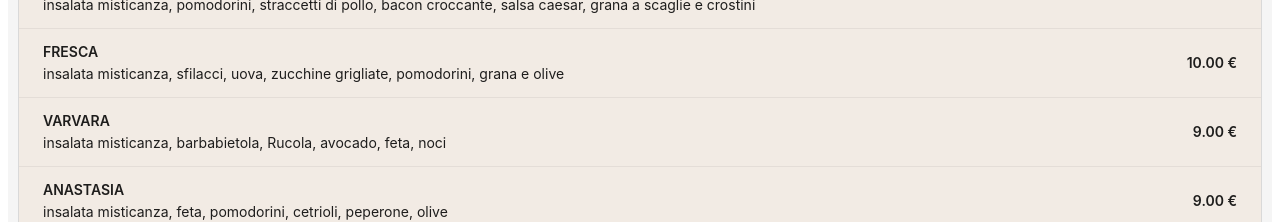
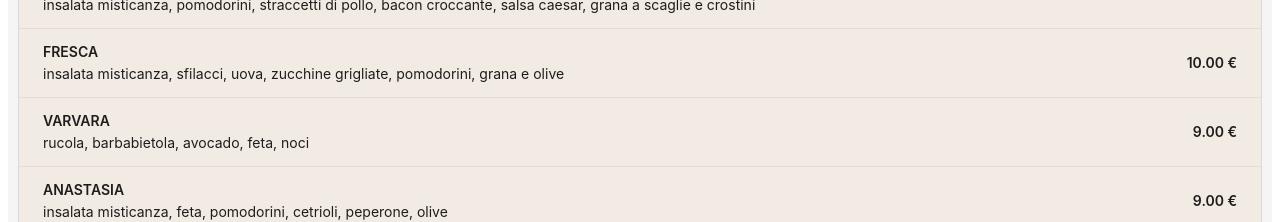
Before and after one commit to amalikov2000/Barin-menu, a React (Create React App) app: page / in a window 1280 px wide. Shown: the part 1000-1222 px from the top of the page. Built offline with nearby package versions, Linux system fonts and the light colour scheme.

Commit message:
Add files via upload

```diff
--- a/src/App.js
+++ b/src/App.js
@@ -39,7 +39,7 @@ const App = () => {
               { item: 'CLASSICA', ingredients: 'insalata misticanza, carote, pomodoro, tonno e mozzarella', price: '10.00 €' },
               { item: 'CAESAR', ingredients: 'insalata misticanza, pomodorini, straccetti di pollo, bacon croccante, salsa caesar, grana a scaglie e crostini', price: '10.00 €' },
               { item: 'FRESCA', ingredients: 'insalata misticanza, sfilacci, uova, zucchine grigliate, pomodorini, grana e olive', price: '10.00 €' },
-              { item: 'VARVARA', ingredients: 'insalata misticanza, barbabietola, Rucola, avocado, feta, noci', price: '9.00 €' },
+              { item: 'VARVARA', ingredients: 'rucola, barbabietola, avocado, feta, noci', price: '9.00 €' },
               { item: 'ANASTASIA', ingredients: 'insalata misticanza, feta, pomodorini, cetrioli, peperone, olive', price: '9.00 €' },
               { item: 'AGLAYA', ingredients: 'insalata misticanza, burratina, pomodorini secchi, rucola, zucchine, noci', price: '11.00 €' },
               { subheader: true, content: 'Snack' },
```
